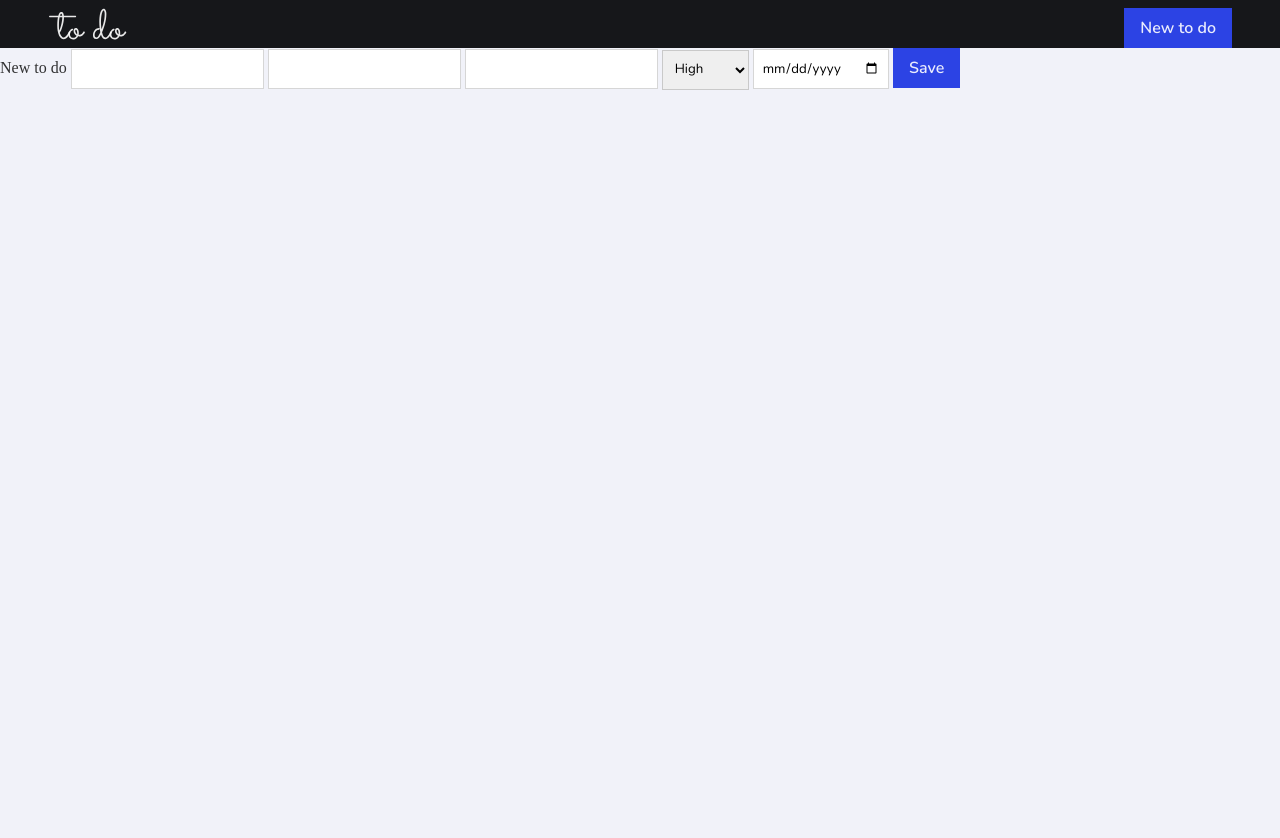
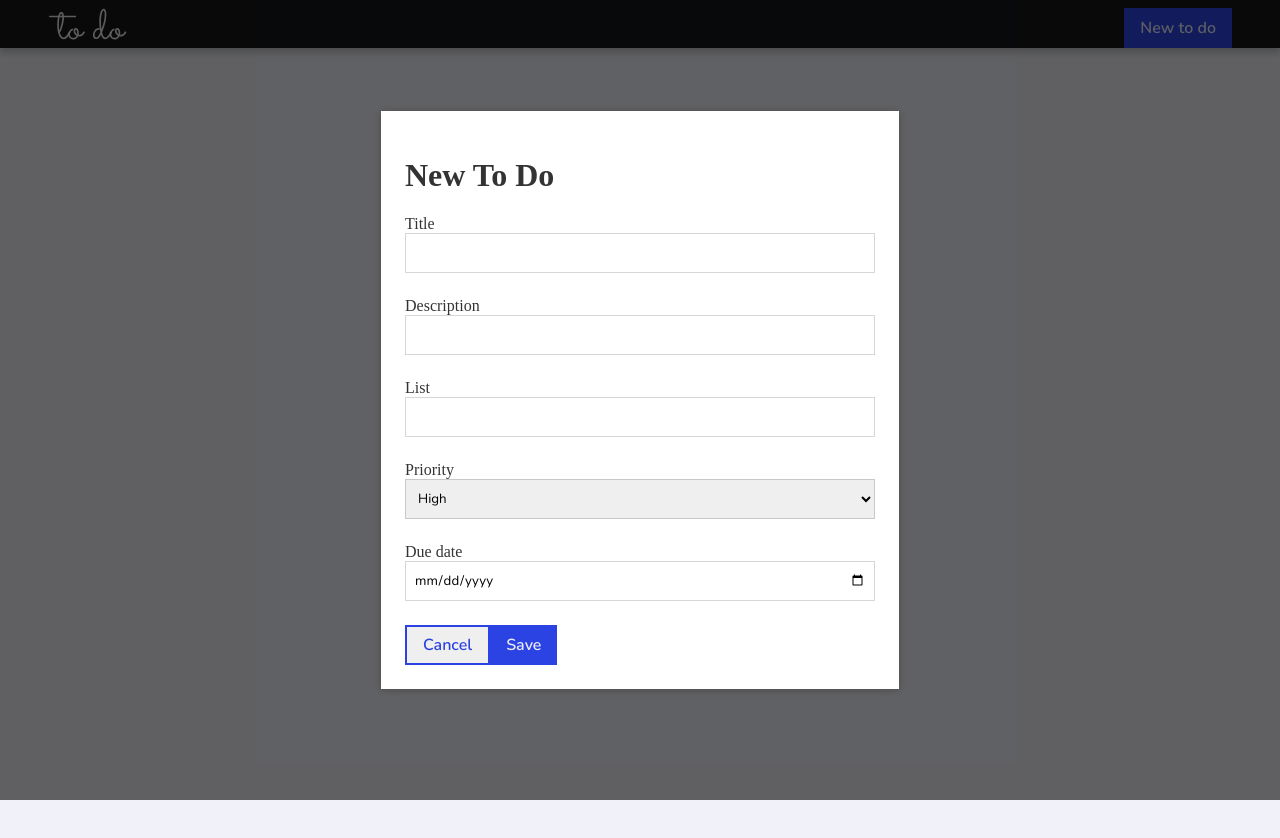
Before and after one commit to awkircher/todo, a website built with webpack: page dist/index.html in a window 1280 px wide. Both pictures are taken after a click on the button "New to do". Before the commit the page ends 800 px from the top, so only its background shows below. Built offline with nearby package versions, Linux system fonts and the light colour scheme; a web font is replaced by a local one.

Commit message:
Form styling as modal, and clicking on main create button shows the modal

```diff
--- a/src/index.js
+++ b/src/index.js
@@ -2,6 +2,10 @@ import { ToDo } from './ToDo.js';
 import { updateList, updateNav } from './view.js';
 import { Data } from './database.js';
 //import { getTestData } from './testData.js'
+
+function showModal(element) {
+    element.classList.toggle('hidden');
+}
 
 function generateId() {
     const data = Data.get();
@@ -29,4 +33,4 @@ function markDone(event) {
 updateList(Data.getActive());
 updateNav(Data.getActive());
 
-export { markDone, formSubmit };
+export { markDone, formSubmit, showModal };
--- a/src/view.js
+++ b/src/view.js
@@ -1,10 +1,15 @@
-import { markDone, formSubmit } from './index.js';
+import { markDone, formSubmit, showModal } from './index.js';
 
 const listContainer = document.querySelector("#listContainer");
 const sideNav = document.querySelector("#sideNav");
+const formContainer = document.querySelector("#formContainer");
 const form = document.querySelector('#createNew');
+const createButton = document.querySelector("#mainNew");
 
 form.addEventListener('submit', formSubmit);
+createButton.addEventListener('click', function() {
+    showModal(formContainer);
+});
 
 function clear(element) {
     while (element.firstChild) {
```
Also changed, not shown: dist/index.html, dist/main.js, dist/styles.css.
